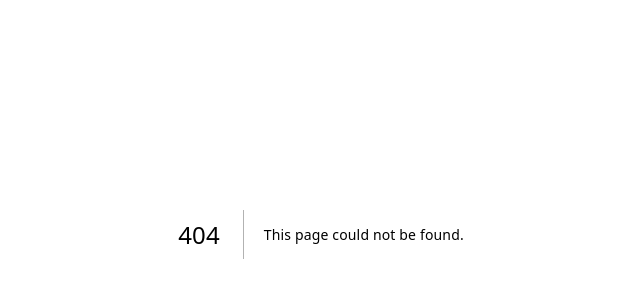
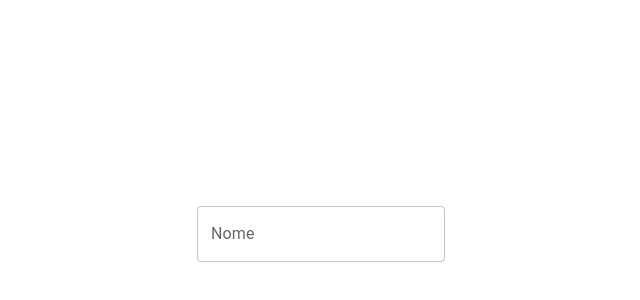
Before and after one commit to orange-portfolio-36/frontend, a Next.js app: page /signup in a window 1280 px wide. Before the commit this address had no page. Shown: the part 166-466 px from the top of the page, without its empty margins (319-959 px from the left). Built offline with nearby package versions, Linux system fonts and the light colour scheme.

Commit message:
chore: inital signup config

```diff
--- a/src/app/layout.tsx
+++ b/src/app/(app)/layout.tsx
@@ -1,5 +1,5 @@
 import type { Metadata } from "next";
-import "./globals.css";
+import "../globals.css";
 import { CssBaseline } from "@mui/material";
 
 export const metadata: Metadata = {
@@ -13,7 +13,7 @@ export default function RootLayout({
   children: React.ReactNode;
 }>) {
   return (
-    <html lang="en">
+    <html lang="pt-br">
       <CssBaseline />
       <body>{children}</body>
     </html>
--- /dev/null
+++ b/src/app/(app)/signup/page.tsx
@@ -0,0 +1,24 @@
+"use client";
+
+import TextField from "@/components/ui/TextField/TextField";
+import { Controller, useForm } from "react-hook-form";
+
+export default function SignupForm() {
+  const { control, handleSubmit } = useForm({
+    defaultValues: {
+      firstName: "",
+      lastName: "",
+      email: "",
+      password: "",
+    },
+  });
+  return (
+    <div className="flex flex-col items-center justify-center h-full">
+      <Controller
+        control={control}
+        name="firstName"
+        render={({ field }) => <TextField label={"Nome"} {...field} />}
+      />
+    </div>
+  );
+}
--- a/src/app/globals.css
+++ b/src/app/globals.css
@@ -8,6 +8,11 @@
     text-decoration: none;
     color: inherit;
   }
+
+   body {
+    width: 100%;
+    height: 100vh;
+  }
 }
 
 @layer utilities {
```
Also changed, not shown: src/app/(app)/page.tsx (renamed from src/app/page.tsx).
